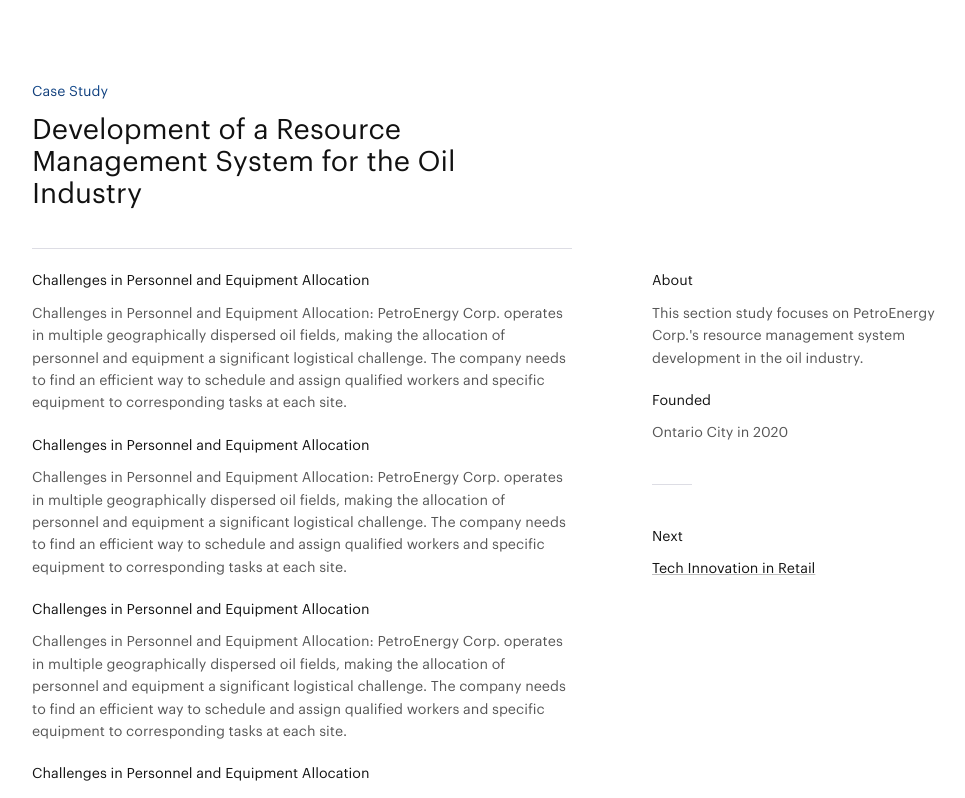
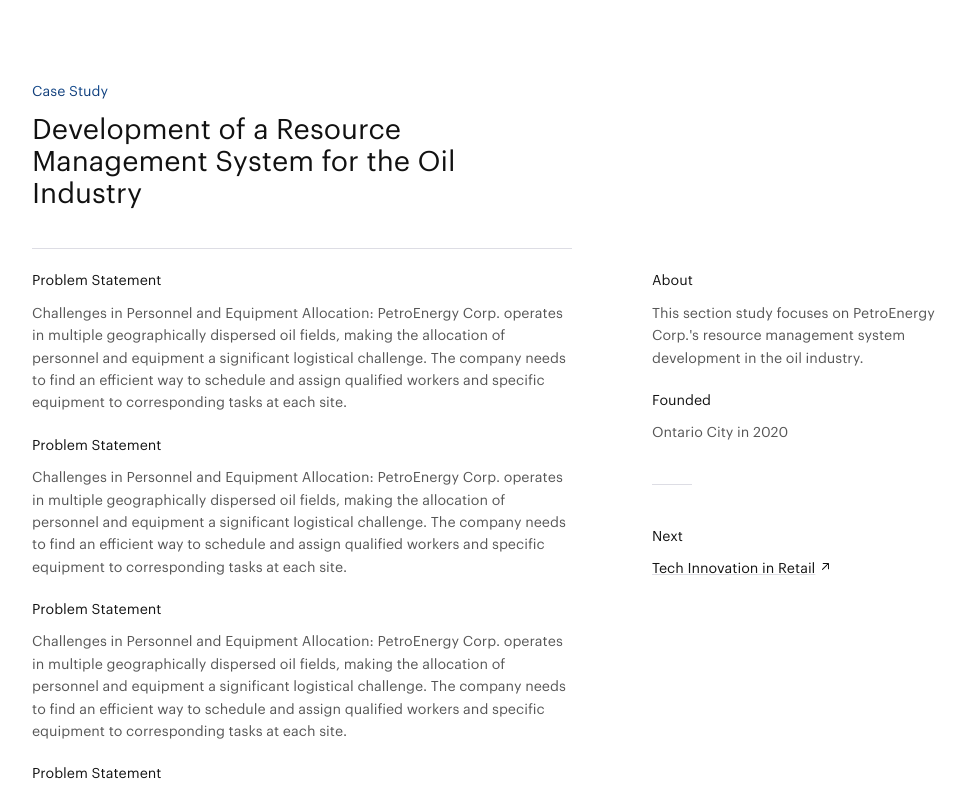
Before and after one commit to msf-caesar/research-vault, a SvelteKit app: page /case/lorem-ipsum-dolor-sit in a window 1280 px wide. Shown: the top 798 px of the page, without its empty margins (148-1113 px from the left). Built offline with nearby package versions, Linux system fonts and the light colour scheme.

Commit message:
refactor: simplify BEM implementation

```diff
--- a/src/lib/css/global.css
+++ b/src/lib/css/global.css
@@ -27,7 +27,7 @@ body {
 /* Styles for hyperlinks */
 a {
     color: #111;
-    text-decoration-color: #bebebe;
+    text-decoration-color: #dddde4;
 }
 
 /* Styles for hyperlinks with target="_blank" attribute */
--- a/src/routes/case/lorem-ipsum-dolor-sit/+page.svelte
+++ b/src/routes/case/lorem-ipsum-dolor-sit/+page.svelte
@@ -5,35 +5,23 @@
 
 <svelte:head>
     <title>
-        Case study - Development of a Resource Management System for the Oil
+        Case Study - Development of a Resource Management System for the Oil
         Industry
     </title>
 </svelte:head>
 
 <div class="page">
-    <!-- Static section for section study information -->
-    <section class="section">
-        <!-- Category Information -->
-        <p class="section__category">Case Study</p>
-
-        <!-- Main Heading -->
-        <h1 class="section__title">
+    <section>
+        <p>Case Study</p>
+        <h1>
             Development of a Resource Management System for the Oil Industry
         </h1>
-
-        <!-- Horizontal Rule Divider -->
         <hr class="divider" />
     </section>
-
-    <!-- Dynamic main area -->
-    <main class="main">
-        <!-- Loop through an array of challenges -->
+    <main>
         {#each Array(10) as _}
-            <!-- Dynamic heading and paragraph for challenges -->
-            <h1 class="main__title">
-                Challenges in Personnel and Equipment Allocation
-            </h1>
-            <p class="main__text">
+            <h1>Problem Statement</h1>
+            <p>
                 Challenges in Personnel and Equipment Allocation: PetroEnergy
                 Corp. operates in multiple geographically dispersed oil fields,
                 making the allocation of personnel and equipment a significant
@@ -43,31 +31,20 @@
             </p>
         {/each}
     </main>
-
-    <!-- Dynamic footer with company information -->
-    <footer class="footer">
+    <footer>
         <div class="footer__sticky">
-            <!-- Horizontal Rule Divider -->
             <hr class="divider divider--subtle divider--mobile" />
-
-            <!-- About PetroEnergy Corp. -->
-            <h1 class="footer__title">About</h1>
-            <p class="footer__text">
+            <h1>About</h1>
+            <p>
                 This section study focuses on PetroEnergy Corp.'s resource
                 management system development in the oil industry.
             </p>
-
-            <!-- Company founding information -->
-            <h1 class="footer__title">Founded</h1>
-            <p class="footer__text">Ontario City in 2020</p>
-
-            <!-- Horizontal Rule Divider -->
+            <h1>Founded</h1>
+            <p>Ontario City in 2020</p>
             <hr class="divider divider--subtle" />
-
-            <!-- Next section study link -->
-            <h1 class="footer__title">Next</h1>
-            <p class="footer__text">
-                <Link href="/">Tech Innovation in Retail</Link>
+            <h1>Next</h1>
+            <p>
+                <Link href="/" external>Tech Innovation in Retail</Link>
             </p>
         </div>
     </footer>
@@ -85,8 +62,8 @@
     }
 
     /* Styles for headings and text */
-    .main__title,
-    .footer__title {
+    main h1,
+    footer h1 {
         color: #111;
         line-height: 1.6;
         font-size: 1rem;
@@ -97,8 +74,8 @@
     }
 
     /* Styles for main text in the content */
-    .main__text,
-    .footer__text {
+    main p,
+    footer p {
         color: #555;
         line-height: 1.6;
         font-size: 1rem;
@@ -106,14 +83,14 @@
     }
 
     /* Define spacing between text paragraphs */
-    .main__text:not(:last-child),
-    .footer__text:not(:last-child) {
+    main p:not(:last-child),
+    footer p:not(:last-child) {
         /* Behavior */
         margin-bottom: 10px;
     }
 
     /* Styles for the category label in the section */
-    .section__category {
+    section p {
         line-height: 1.6;
         font-size: 1rem;
         font-weight: normal;
@@ -126,7 +103,7 @@
     }
 
     /* Styles for heading level 1 in the section */
-    .section__title {
+    section h1 {
         color: #111;
         font-size: 2rem;
         font-weight: normal;
@@ -153,27 +130,32 @@
         .divider--mobile {
             all: unset;
         }
+
         /* Adjust page layout for larger screens */
         .page {
             grid-template-columns: 1fr 300px; /* Two-column layout */
         }
+
         /* Sticky footer for larger screens */
         .footer__sticky {
             top: 40px;
             position: sticky;
         }
+
         /* Grid positioning for section on larger screens */
-        .section {
+        section {
             grid-column: 1 / 2;
             grid-row: 1 / 2;
         }
+
         /* Grid positioning for main content on larger screens */
-        .main {
+        main {
             grid-column: 1 / 2;
             grid-row: 2 / 3;
         }
+
         /* Grid positioning for footer on larger screens */
-        .footer {
+        footer {
             grid-column: 2 / 3;
             grid-row: 2 / 3;
             /* Behavior */
```
